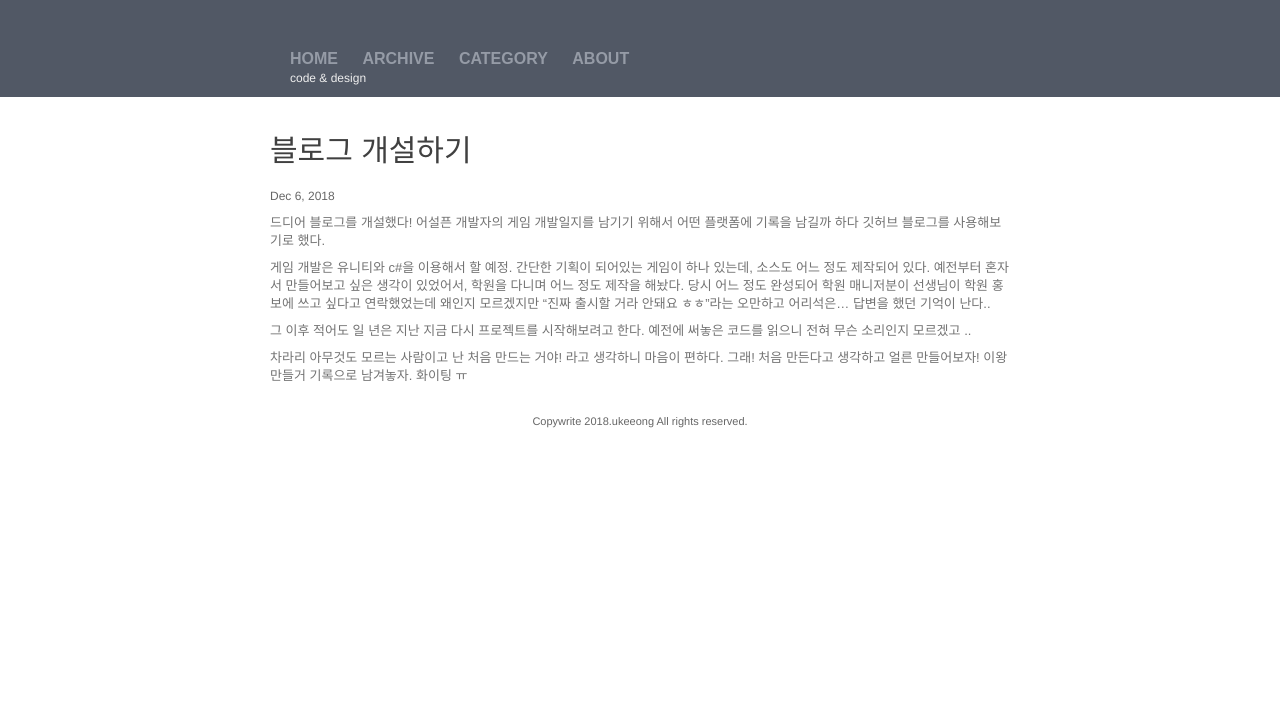
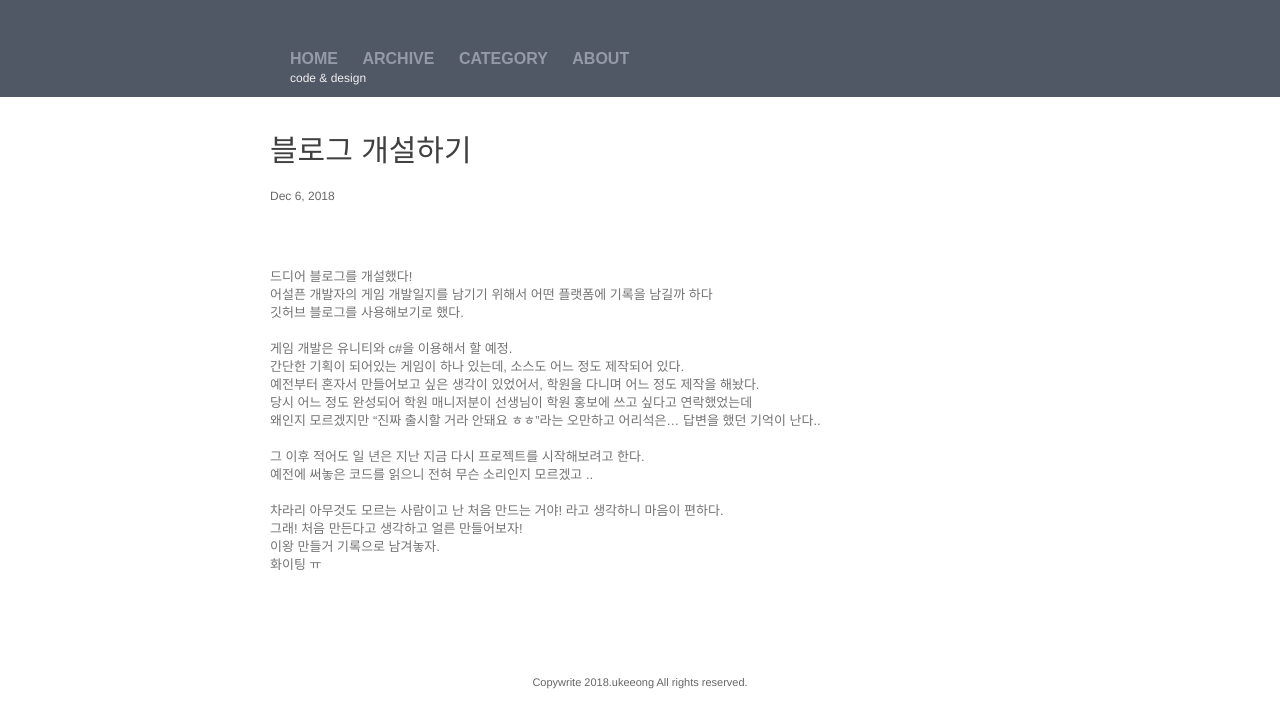
Before and after one commit to ukeeong/ukeeong.github.io, a Jekyll site: the page built from _posts/2018-12-06-유기옹의-개발일지.markdown, in a window 1280 px wide. Shown: the top 728 px of the page. Built offline with Jekyll 4.4.1, drawn with Linux system fonts in a browser that asks for light colours; comment, search, counter and statistics services are not loaded.

Commit message:
Update 2018-12-06-유기옹의-개발일지.markdown

```diff
--- a/_posts/2018-12-06-유기옹의-개발일지.markdown
+++ b/_posts/2018-12-06-유기옹의-개발일지.markdown
@@ -4,22 +4,27 @@
 date:   2018-12-06 05:32
 categories: diaries
 ---
-
-
-드디어 블로그를 개설했다!
-어설픈 개발자의 게임 개발일지를 남기기 위해서 어떤 플랫폼에 기록을 남길까 하다
-깃허브 블로그를 사용해보기로 했다.
-
-게임 개발은 유니티와 c#을 이용해서 할 예정.
-간단한 기획이 되어있는 게임이 하나 있는데, 소스도 어느 정도 제작되어 있다.
-예전부터 혼자서 만들어보고 싶은 생각이 있었어서, 학원을 다니며 어느 정도 제작을 해놨다.
-당시 어느 정도 완성되어 학원 매니저분이 선생님이 학원 홍보에 쓰고 싶다고 연락했었는데
-왜인지 모르겠지만 "진짜 출시할 거라 안돼요 ㅎㅎ"라는 오만하고 어리석은... 답변을 했던 기억이 난다..
-
-그 이후 적어도 일 년은 지난 지금 다시 프로젝트를 시작해보려고 한다.
-예전에 써놓은 코드를 읽으니 전혀 무슨 소리인지 모르겠고 ..
-
-차라리 아무것도 모르는 사람이고 난 처음 만드는 거야! 라고 생각하니 마음이 편하다.
-그래! 처음 만든다고 생각하고 얼른 만들어보자!
-이왕 만들거 기록으로 남겨놓자.
-화이팅 ㅠ
+<br>
+<br>
+<br>
+드디어 블로그를 개설했다!<br>
+어설픈 개발자의 게임 개발일지를 남기기 위해서 어떤 플랫폼에 기록을 남길까 하다<br>
+깃허브 블로그를 사용해보기로 했다.<br>
+<br>
+게임 개발은 유니티와 c#을 이용해서 할 예정.<br>
+간단한 기획이 되어있는 게임이 하나 있는데, 소스도 어느 정도 제작되어 있다.<br>
+예전부터 혼자서 만들어보고 싶은 생각이 있었어서, 학원을 다니며 어느 정도 제작을 해놨다.<br>
+당시 어느 정도 완성되어 학원 매니저분이 선생님이 학원 홍보에 쓰고 싶다고 연락했었는데<br>
+왜인지 모르겠지만 "진짜 출시할 거라 안돼요 ㅎㅎ"라는 오만하고 어리석은... 답변을 했던 기억이 난다..<br>
+<br>
+그 이후 적어도 일 년은 지난 지금 다시 프로젝트를 시작해보려고 한다.<br>
+예전에 써놓은 코드를 읽으니 전혀 무슨 소리인지 모르겠고 ..<br>
+<br>
+차라리 아무것도 모르는 사람이고 난 처음 만드는 거야! 라고 생각하니 마음이 편하다.<br>
+그래! 처음 만든다고 생각하고 얼른 만들어보자!<br>
+이왕 만들거 기록으로 남겨놓자.<br>
+화이팅 ㅠ<br>
+<br>
+<br>
+<br>
+<br>
```
